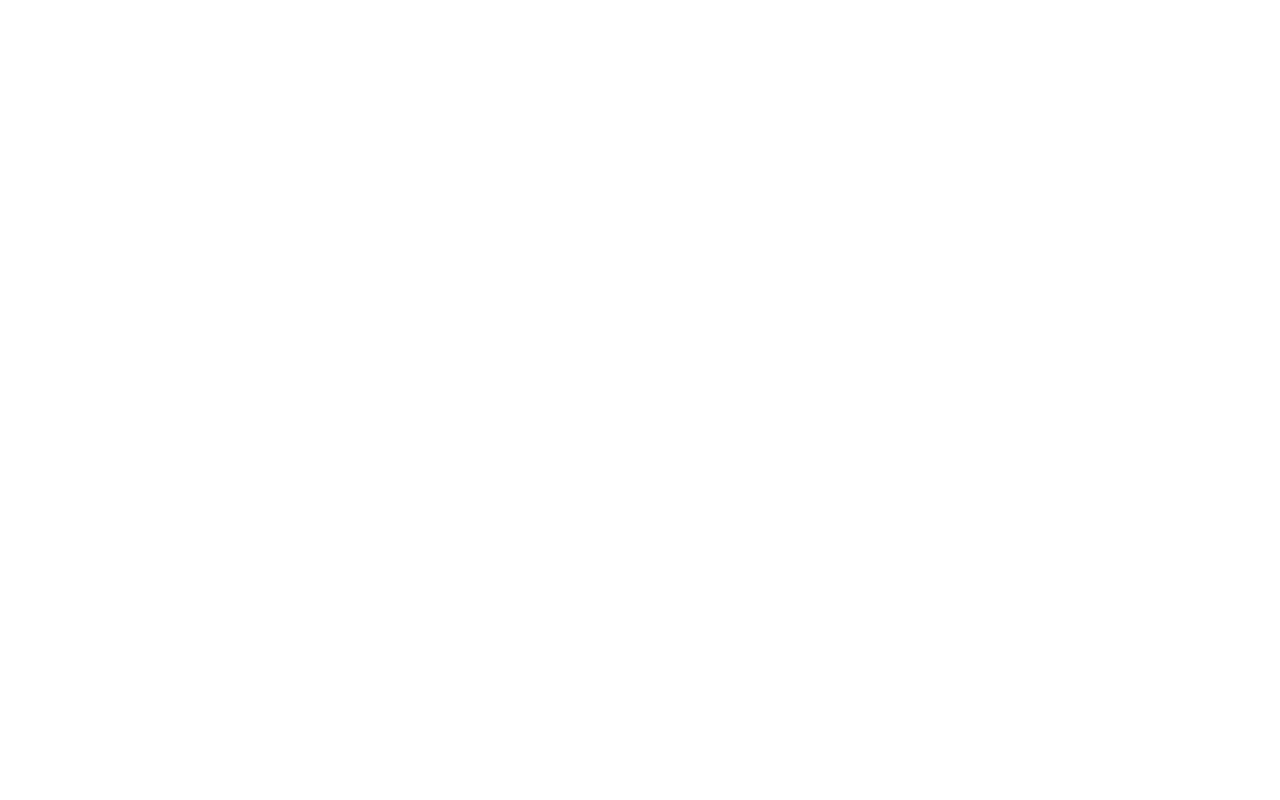
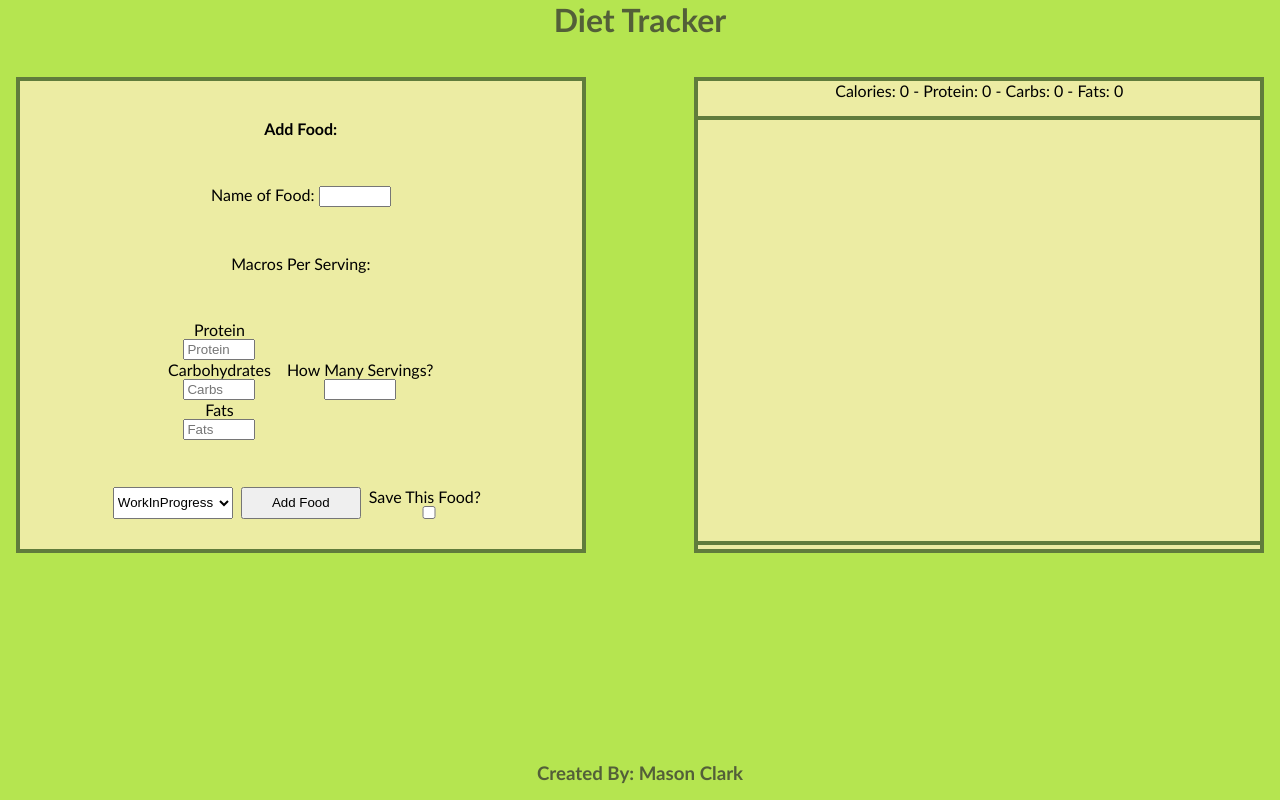
Before and after one commit to MasonClark01/dietTracker, a plain HTML site: page index.html in a window 1280 px wide. Drawn offline with Linux system fonts and the light colour scheme.

Commit message:
Pushed project to git

```diff
--- a/index.html
+++ b/index.html
@@ -5,9 +5,61 @@
     <meta name="viewport" content="width=device-width, initial-scale=1.0">
     <link rel="stylesheet" href="styles.css">
     <link rel="javaScript" href="javaScript.js">
-    <title>Diet tracker</title>
+    <title>Diet Tracker</title>
 </head>
 <body>
-    <script src="javaScript.js"></script>
+    <div id="header">
+        <h1>Diet Tracker</h1>
+    </div>
+    <div id="content">
+        <div id="addFood" class="contentBlock">
+            <h4>Add Food:</h4>
+            <div id="nameDiv">
+                <label for="nameInput">Name of Food:</label>
+                <input type="text" name="nameInput" id="nameInput" class="macros">
+            </div>
+            <p>Macros Per Serving:</p>
+            <div class="macrosDiv">
+                <div id="servingMacros">
+                    <div class="macroContainer">
+                        <label for="protein">Protein</label>
+                        <input type="number" name="protein" id="protein" class="macros" placeholder="Protein" min="0">
+                    </div>
+                    <div class="macroContainer">
+                        <label for="carbohydrates">Carbohydrates</label>
+                        <input type="number" name="carbohydrates" id="carbohydrates" class="macros" placeholder="Carbs" min="0">
+                    </div>
+                    <div class="macroContainer">
+                        <label for="fats">Fats</label>
+                        <input type="number" name="fats" id="fats" class="macros" placeholder="Fats" min="0">
+                    </div>
+                </div>
+                <div id="servingCount">
+                    <label for="servings">How Many Servings?</label>
+                    <input type="number" name="servings" id="servings" class="macros" min="1">
+                </div>
+            </div>
+            <div id="submitDiv">
+                <select name="savedFoods" id="savedFoods">
+                    <option value="workInProgress">WorkInProgress</option>
+                </select>
+                <button id="submitFood">Add Food</button>
+                <div id="saveFoodDiv">
+                    <label for="saveCheck">Save This Food?</label>
+                    <input type="checkbox" name="saveCheck" id="saveCheck">
+                </div>
+            </div>
+        </div>
+        <div id="macroBlock" class="contentBlock">
+            <div id="totalMacros">
+                <p id="macroTotal">Calories: 0 - Protein: 0 - Carbs: 0 - Fats: 0</p>
+            </div>
+            <div id="foodBlock"></div>
+        </div>
+    </div>
+    <div id="footer">
+        <h3 id="watermark">Created By: <a href="https://github.com/MasonClark01" target="_blank">Mason Clark</a></h4>
+    </div>
+    <script async src="javaScript.js" ></script>
 </body>
 </html>
--- a/javaScript.js
+++ b/javaScript.js
@@ -0,0 +1,83 @@
+const foodDiv = document.getElementById("foodBlock")
+let submitButton = document.getElementById("submitFood")
+let currentTotal = document.getElementById("macroTotal")
+let totalProtein = 0
+let totalCarbs = 0
+let totalFats = 0
+let calories = 0
+
+function addNewFood(){
+    let newFood = document.createElement("div")
+    let deleteButton = document.createElement("button")
+    deleteButton.innerText = "X"
+    deleteButton.classList.add("deleteButton")
+    newFood.classList.add("gridSquare")
+
+    const inputs = document.getElementsByClassName("macros")
+    let multiplier = inputs[4].value
+    console.log(inputs)
+    for(i in inputs){
+        if(inputs[i].value != undefined){
+            if(inputs[i].id === "nameInput"){
+                let name = document.createElement("p")
+                name.innerText = `${inputs[i].value}`
+                newFood.appendChild(name)
+            }
+            if(inputs[i].id === "protein"){
+                let protein = document.createElement("p")
+                totalProtein += (inputs[i].value*multiplier)
+                calories += ((inputs[i].value*multiplier)*4)
+                protein.innerText = `${(inputs[i].value*multiplier)} Protein`
+                newFood.appendChild(protein)
+            }
+            if(inputs[i].id === "carbohydrates"){
+                let carbs = document.createElement("p")
+                totalCarbs += (inputs[i].value*multiplier)
+                calories += ((inputs[i].value*multiplier)*4)
+                carbs.innerText = `${(inputs[i].value*multiplier)} Carbohydrates`
+                newFood.appendChild(carbs)
+            }
+            if(inputs[i].id === "fats"){
+                let fats = document.createElement("p")
+                totalFats += (inputs[i].value*multiplier)
+                calories += ((inputs[i].value*multiplier)*9)
+                fats.innerText = `${(inputs[i].value*multiplier)} Fats`
+                newFood.appendChild(fats)
+            }
+            if(inputs[i].id === "servings"){
+                let servs = document.createElement("p")
+                servs.innerText = `${inputs[i].value} Servings`
+                newFood.appendChild(servs)
+            }
+        }
+    }
+    deleteButton.addEventListener("click", removeFood)
+    newFood.appendChild(deleteButton)
+    currentTotal.innerText = `Calories: ${calories} - Protein: ${totalProtein} - Carbs: ${totalCarbs} - Fats: ${totalFats}`
+    foodDiv.appendChild(newFood)
+}
+
+function removeFood(){
+    let foodToRemove = this.parentNode
+    console.log(foodToRemove)
+    let i = 1
+    while(i <= 3){
+        if(i === 1){
+            totalProtein -= foodToRemove.childNodes[i].innerText.split(" ")[0]
+            calories -= ((foodToRemove.childNodes[i].innerText.split(" ")[0])*4)
+        }
+        else if(i === 2){
+            totalCarbs -= foodToRemove.childNodes[i].innerText.split(" ")[0]
+            calories -= ((foodToRemove.childNodes[i].innerText.split(" ")[0])*4)
+        }
+        else if(i === 3){
+            totalFats -= foodToRemove.childNodes[i].innerText.split(" ")[0]
+            calories -= ((foodToRemove.childNodes[i].innerText.split(" ")[0])*9)
+        }
+        i++
+    }
+    currentTotal.innerText = `Calories: ${calories} - Protein: ${totalProtein} - Carbs: ${totalCarbs} - Fats: ${totalFats}`
+    foodToRemove.remove()
+}
+
+submitButton.addEventListener("click", addNewFood)
--- a/styles.css
+++ b/styles.css
@@ -1,3 +1,123 @@
 *{
     margin: 0;
 }
+body{
+    display: flex;
+    flex-direction: column;
+    height: 100vh;
+    min-width: 900px;
+    background-color: #b5e550;
+    font-family: 'Gill Sans', 'Gill Sans MT', Calibri, 'Trebuchet MS', sans-serif;
+}
+#header{
+    display: flex;
+    flex-direction: column;
+    align-items: center;
+}
+#header>h1{
+    color: rgba(49, 49, 49, 0.74);
+}
+#content{
+    display: flex;
+    align-items: center;
+    justify-content: space-between;
+    flex-wrap: wrap;
+    height: 65vh;
+    padding: 16px;
+}
+.contentBlock{
+    border: 4px solid #607c3c;
+    background-color: #ececa3;
+    height: 90%;
+    width: max(45%, 408px);
+    overflow: hidden;
+}
+#addFood{
+    display: flex;
+    flex-direction: column;
+    align-items: center;
+    justify-content: center;
+    gap: 10%;
+}
+#addFood>h4{
+    padding-top: 8px;
+}
+.macrosDiv{
+    display: flex;
+    gap: 16px;
+}
+.macroContainer{
+    display: flex;
+    flex-direction: column;
+    align-items: center;
+}
+.macros{
+    width: 64px;
+}
+#servingCount{
+    display: flex;
+    flex-direction: column;
+    align-items: center;
+    justify-content: center;
+}
+#submitDiv{
+    display: flex;
+    gap: 8px;
+}
+#submitFood{
+    width: 120px;
+}
+#savedFoods{
+    width: 120px;
+}
+#saveFoodDiv{
+    display: flex;
+    flex-direction: column;
+    width: 120px;
+}
+#macroBlock{
+    display: flex;
+    flex-direction: column;
+    align-items: center;
+    gap: 16px;
+}
+.gridSquare{
+    display: flex;
+    justify-content: center;
+    align-items: center;
+    flex-direction: column;
+    height: 128px;
+    width: 128px;
+    border: solid 4px #b5e550;
+}
+#foodBlock{
+    display: grid;
+    grid-template-columns: 1fr 1fr;
+    overflow: scroll;
+    justify-items: center;
+    border: 4px solid #607c3c;
+    width: 100%;
+    height: 90%;
+    gap: 16px;
+
+}
+#footer{
+    display: flex;
+    flex-direction: column;
+    align-items: center;
+    justify-content: bottom;
+    margin-top: auto;
+    margin-bottom: 16px;
+    color: rgba(49, 49, 49, 0.74);
+    font-size: 16px;
+}
+#watermark>a{
+    text-decoration: none;
+    color: rgba(49, 49, 49, 0.74);
+    transition: .25s;
+}
+#watermark>a:hover{
+    font-size: 24px;
+    color: firebrick;
+    transition: .25s;
+}
```
